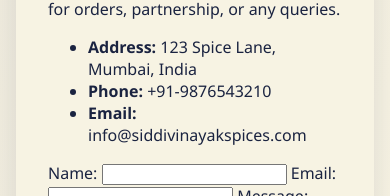
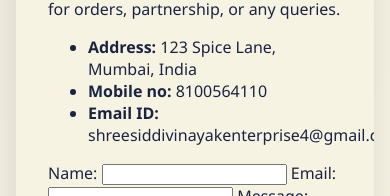
Before and after one commit to gmanoj592-star/shree-siddivinayak-enterprise, a plain HTML site: page contact.html in a window 390 px wide. Shown: the part 538-734 px from the top of the page. Drawn offline with Linux system fonts and the light colour scheme.

Commit message:
Update contact details with new mobile and email

```diff
--- a/contact.html
+++ b/contact.html
@@ -26,8 +26,8 @@
             <p>We'd love to hear from you! Reach out for orders, partnership, or any queries.</p>
             <ul>
                 <li><strong>Address:</strong> 123 Spice Lane, Mumbai, India</li>
-                <li><strong>Phone:</strong> +91-9876543210</li>
-                <li><strong>Email:</strong> info@siddivinayakspices.com</li>
+                <li><strong>Mobile no:</strong> 8100564110</li>
+                <li><strong>Email ID:</strong> shreesiddivinayakenterprise4@gmail.com</li>
             </ul>
             <form class="contact-form">
                 <label for="name">Name:</label>
```
